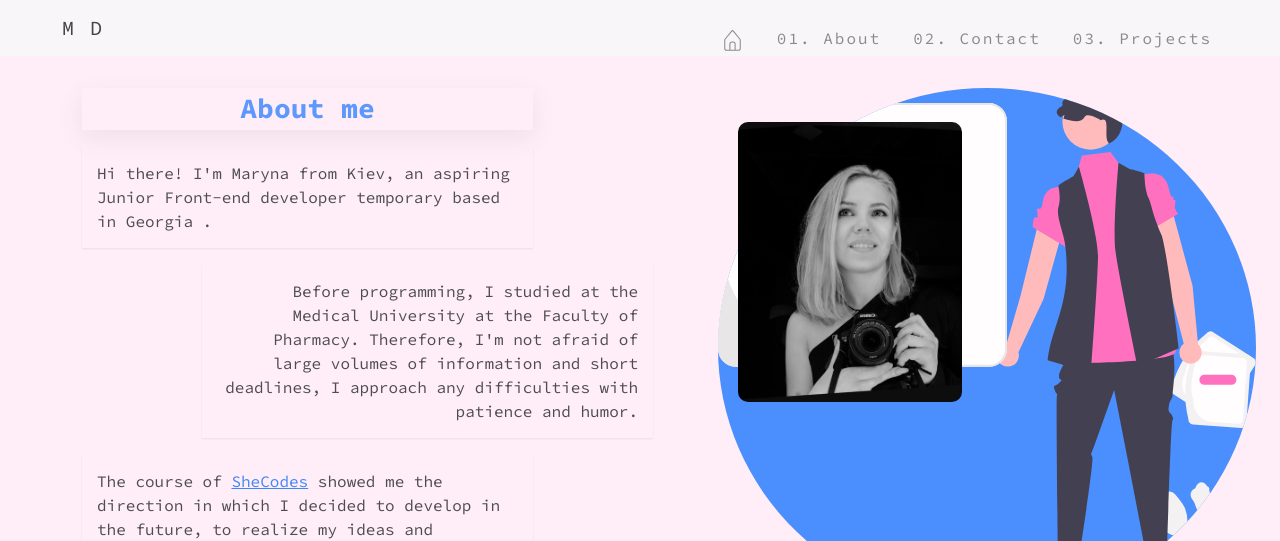
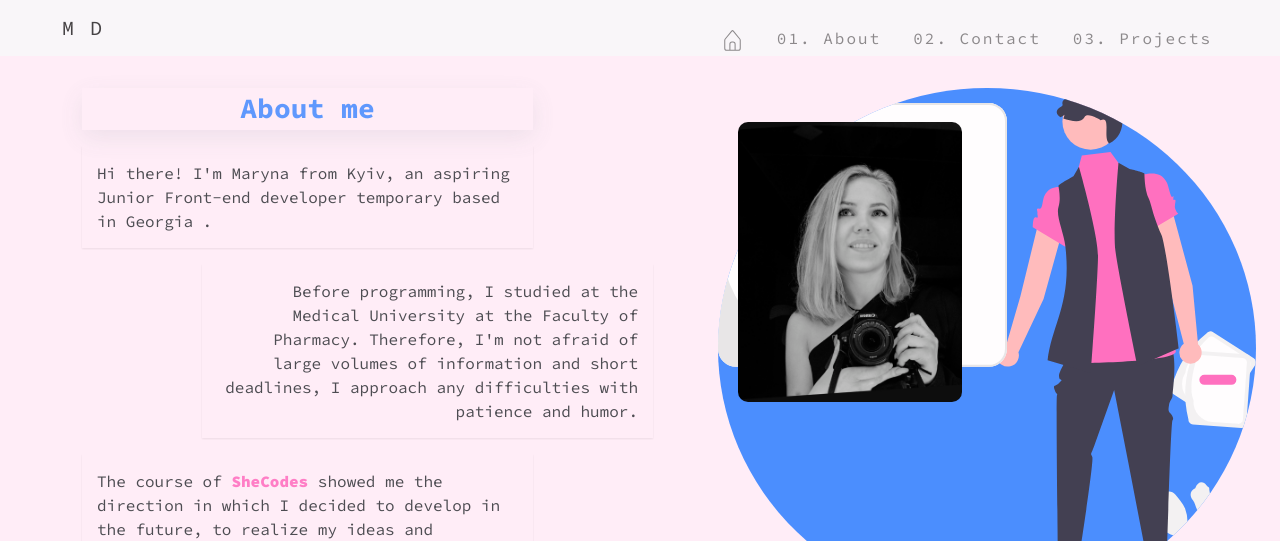
Before and after one commit to frekenb/my-portfolio-react, a React (Create React App) app: page /About in a window 1280 px wide. Shown: the top 541 px of the page. Built offline with nearby package versions, Linux system fonts and the light colour scheme; a web font is replaced by a local one.

Commit message:
small changes in design
Kiev = Kyiv
changed css for links

```diff
--- a/src/About.css
+++ b/src/About.css
@@ -106,3 +106,9 @@
   height: 28px;
   width: 28px;
 }
+
+.About .personal-information a {
+  text-decoration: none;
+  font-weight: 900;
+  color: var(--pink-color);
+}
--- a/src/About.js
+++ b/src/About.js
@@ -25,7 +25,7 @@ export const About = () => {
               <h3>About me</h3>
 
               <p className="text-start">
-                Hi there! I'm Maryna from Kiev, an aspiring Junior Front-end
+                Hi there! I'm Maryna from Kyiv, an aspiring Junior Front-end
                 developer temporary based in Georgia .
               </p>
               <p className="text-end">
--- a/src/Home.css
+++ b/src/Home.css
@@ -44,7 +44,7 @@
 }
 
 .Home-page section h1 .second-name {
-  color: var(--blue);
+  color: rgb(40, 40, 40);
   opacity: 0.6;
 }
 
```
